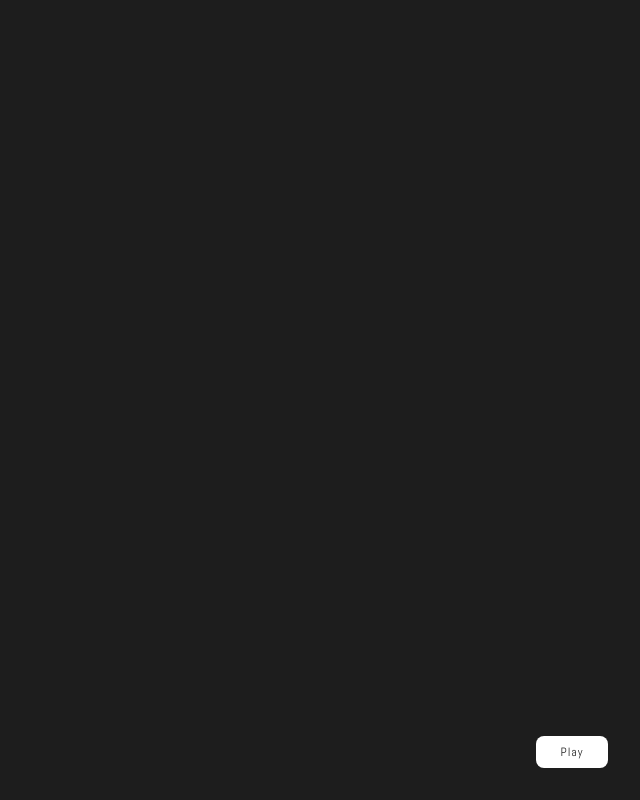
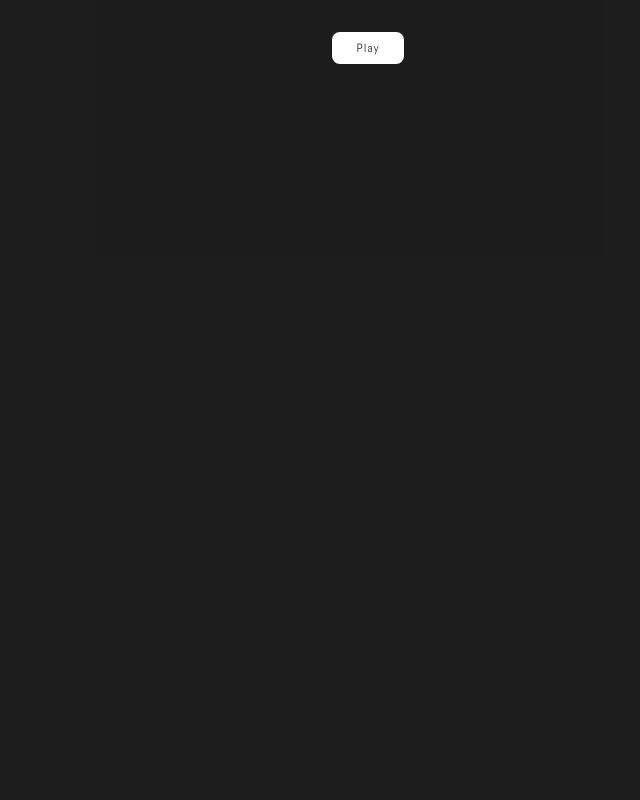
Before and after one commit to shuta13/rev, a Next.js app: page / in a window 1280 px wide. Shown: the whole page, without its empty margins (640-1280 px from the left). Built offline with nearby package versions, Linux system fonts and the light colour scheme.

Commit message:
wip: controller

```diff
--- a/components/common/AppButton.scss
+++ b/components/common/AppButton.scss
@@ -1,9 +1,5 @@
 .AppButton {
   position: fixed;
-  right: 0;
-  bottom: 0;
-  margin-right: 32px;
-  margin-bottom: 32px;
   width: 72px;
   height: 32px;
   border-radius: 8px;
--- a/components/common/AppButton.tsx
+++ b/components/common/AppButton.tsx
@@ -1,6 +1,6 @@
 import React from "react";
 
-export const AppButton: React.FC<{ propOnClick: () => void, text: string }> = ({ propOnClick, text }) => {
+export const AppButton: React.FC<{ propOnClick?: () => void, text: string }> = ({ propOnClick, text }) => {
   return (
     <button
       onClick={propOnClick}
--- /dev/null
+++ b/components/partials/Controller.scss
@@ -0,0 +1,11 @@
+.Controller {
+  position: fixed;
+  top: 0;
+  right: 0;
+  width: 544px;
+  height: 100%;
+  padding: 32px;
+  display: flex;
+  justify-content: center;
+  background: #1d1d1d40;
+}
--- /dev/null
+++ b/components/partials/Controller.tsx
@@ -0,0 +1,13 @@
+import React from "react";
+import { AppButton } from "../common/AppButton"
+
+export const Controller: React.FC<{ propOnClick: () => void }> = ({ propOnClick }) => {
+  return (
+    <div className="Controller">
+      <AppButton
+        propOnClick={propOnClick}
+        text="Play"
+      />
+    </div>
+  )
+}
--- a/components/partials/GLSL.scss
+++ b/components/partials/Player.scss
@@ -1,4 +1,4 @@
-.GLSLWrap {
+.PlayerCanvas {
   position: fixed;
   width: 100%;
   height: 100%;
--- a/components/partials/GLSL.tsx
+++ b/components/partials/Player.tsx
@@ -16,6 +16,7 @@ import {
   LuminanceFormat,
 } from "three";
 import { AppButton } from "../common/AppButton";
+import { Controller } from "./Controller";
 
 const vert = require("../../assets/shaders/index.vert");
 const frag = require("../../assets/shaders/index.frag");
@@ -150,11 +151,8 @@ const GLSL: React.FC = () => {
   });
   return (
     <>
-      <canvas ref={onCanvasLoaded} className="GLSLWrap" />
-      <AppButton
-        propOnClick={() => handleOnClick(uniforms)}
-        text="Play"
-      />
+      <canvas ref={onCanvasLoaded} className="PlayerCanvas" />
+      <Controller propOnClick={() => handleOnClick(uniforms)} />
     </>
   );
 };
--- a/pages/_app.tsx
+++ b/pages/_app.tsx
@@ -1,6 +1,7 @@
 import "../assets/styles/global.scss";
-import "../components/partials/GLSL.scss";
+import "../components/partials/Player.scss";
 import "../components/common/AppButton.scss";
+import "../components/partials/Controller.scss";
 
 import { AppProps } from "next/app";
 import Head from "next/head";
--- a/pages/index.tsx
+++ b/pages/index.tsx
@@ -1,10 +1,10 @@
 import React from "react";
-import GLSL from "../components/partials/GLSL";
+import Player from "../components/partials/Player";
 
 const Home = () => {
   return (
     <>
-      <GLSL />
+      <Player />
     </>
   );
 };
```
Also changed, not shown: assets/shaders/index.frag.
